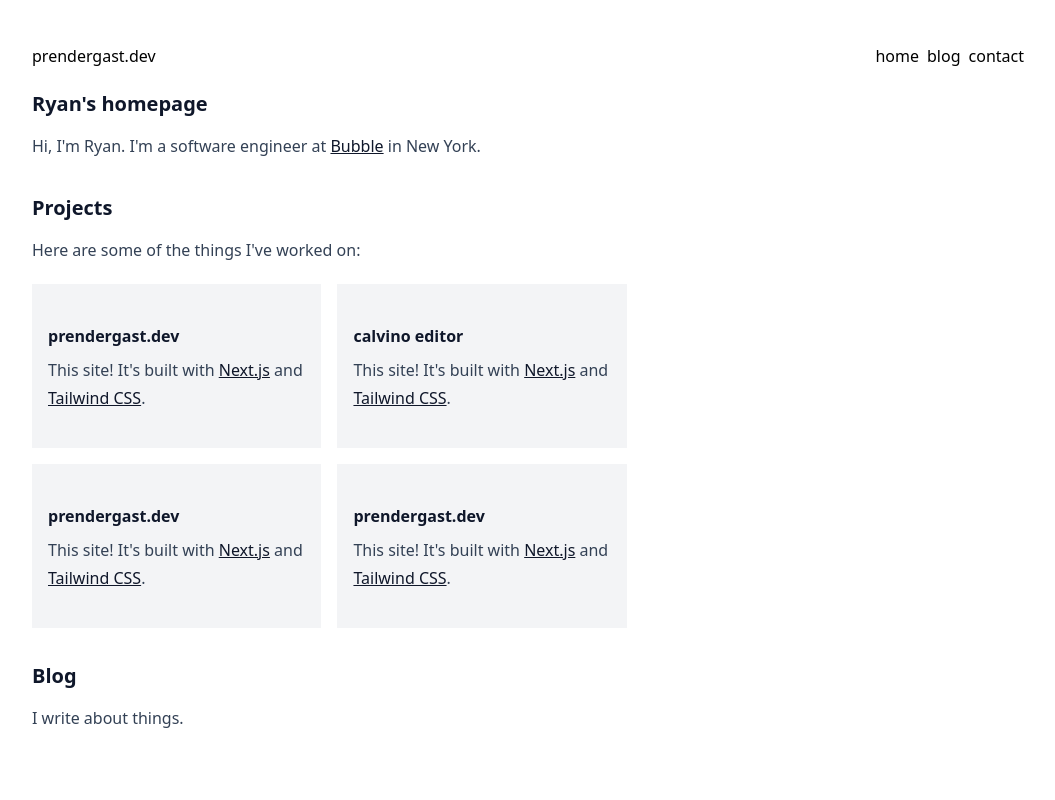
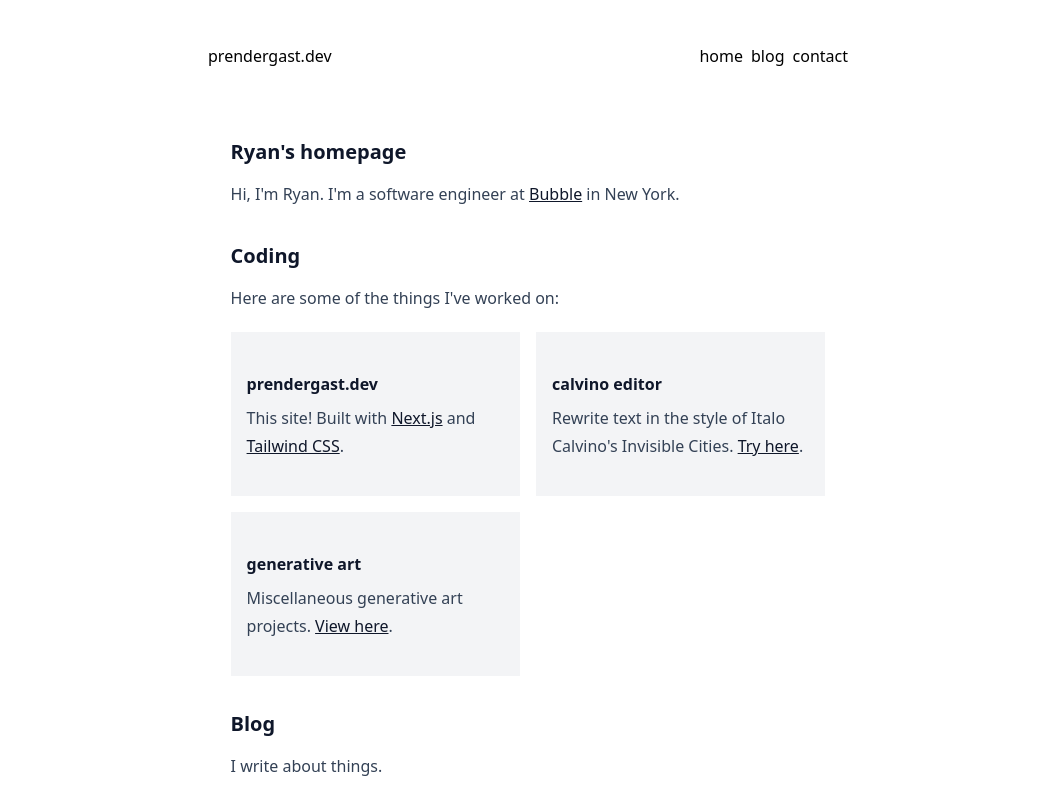
Before and after one commit to rprend/YAPS, a Next.js app: page / in a window 1280 px wide. Shown: the whole page, without its empty margins (112-1167 px from the left). Built offline with nearby package versions, Linux system fonts and the light colour scheme.

Commit message:
Narrow the page, add projects

```diff
--- a/components/homepage.tsx
+++ b/components/homepage.tsx
@@ -1,26 +1,22 @@
 export function HomePage(): JSX.Element {
   return (
-    <article className="prose prose-slate">
+    <article className="prose prose-slate mx-auto mt-12">
       <h3>Ryan&apos;s homepage</h3>
-      <p>Hi, I&apos;m Ryan. I&apos;m a software engineer at <a href="https://www.bubble.io/" target="_blank" rel="noreferrer">Bubble</a> in New York.</p>
-      <h3>Projects</h3>
+      <p>Hi, I&apos;m Ryan. I&apos;m a software engineer at <a href="https://www.bubble.io/" target="_blank" rel="noreferrer">Bubble</a> in New York. </p>
+      <h3>Coding</h3>
       <p>Here are some of the things I&apos;ve worked on:</p>
       <div className="grid grid-cols-2 gap-4">
         <div className="bg-gray-100 p-4">
           <h4>prendergast.dev</h4>
-          <p>This site! It&apos;s built with <a href="https://nextjs.org/" target="_blank" rel="noreferrer">Next.js</a> and <a href="https://tailwindcss.com/" target="_blank" rel="noreferrer">Tailwind CSS</a>.</p>
+          <p>This site! Built with <a href="https://nextjs.org/" target="_blank" rel="noreferrer">Next.js</a> and <a href="https://tailwindcss.com/" target="_blank" rel="noreferrer">Tailwind CSS</a>.</p>
         </div>
         <div className="bg-gray-100 p-4">
           <h4>calvino editor</h4>
-          <p>This site! It&apos;s built with <a href="https://nextjs.org/" target="_blank" rel="noreferrer">Next.js</a> and <a href="https://tailwindcss.com/" target="_blank" rel="noreferrer">Tailwind CSS</a>.</p>
+          <p>Rewrite text in the style of Italo Calvino&apos;s Invisible Cities. <a href="https://stylistic.vercel.app" target="_blank" rel="noreferrer">Try here</a>.</p>
         </div>
         <div className="bg-gray-100 p-4">
-          <h4>prendergast.dev</h4>
-          <p>This site! It&apos;s built with <a href="https://nextjs.org/" target="_blank" rel="noreferrer">Next.js</a> and <a href="https://tailwindcss.com/" target="_blank" rel="noreferrer">Tailwind CSS</a>.</p>
-        </div>
-        <div className="bg-gray-100 p-4">
-          <h4>prendergast.dev</h4>
-          <p>This site! It&apos;s built with <a href="https://nextjs.org/" target="_blank" rel="noreferrer">Next.js</a> and <a href="https://tailwindcss.com/" target="_blank" rel="noreferrer">Tailwind CSS</a>.</p>
+          <h4>generative art</h4>
+          <p>Miscellaneous generative art projects. <a href="https://generative-art-chi.vercel.app" target="_blank" rel="noreferrer">View here</a>.</p>
         </div>
       </div>
       <h3>Blog</h3>
--- a/pages/blog.tsx
+++ b/pages/blog.tsx
@@ -3,7 +3,7 @@ import Navbar from "../components/navbar";
 
 export default function Blog(): JSX.Element {
   return (
-    <div className='container mx-auto max-w-5xl px-4 mt-6'>
+    <div className='container mx-auto max-w-2xl px-4 mt-6'>
       <Head>
         <title>prendergast.dev</title>
         <meta name="description" content="my personal site" />
--- a/pages/contact.tsx
+++ b/pages/contact.tsx
@@ -3,7 +3,7 @@ import Navbar from "../components/navbar";
 
 export default function Contact(): JSX.Element {
   return (
-    <div className='container mx-auto max-w-5xl px-4 mt-6'>
+    <div className='container mx-auto max-w-2xl px-4 mt-6'>
     <Head>
       <title>prendergast.dev</title>
       <meta name="description" content="my personal site" />
--- a/pages/index.tsx
+++ b/pages/index.tsx
@@ -4,16 +4,14 @@ import Navbar from '../components/navbar'
 
 export default function Home(): JSX.Element {
   return (
-    <div className='container mx-auto max-w-5xl px-4 mt-6'>
+    <div className='container mx-auto max-w-2xl px-4 mt-6'>
       <Head>
         <title>prendergast.dev</title>
         <meta name="description" content="my personal site" />
         <link rel="icon" href="/favicon.ico" />
       </Head>
       <Navbar />
-      <main className="">
-        <HomePage />
-      </main>
+      <HomePage />
     </div>
   )
 
```
